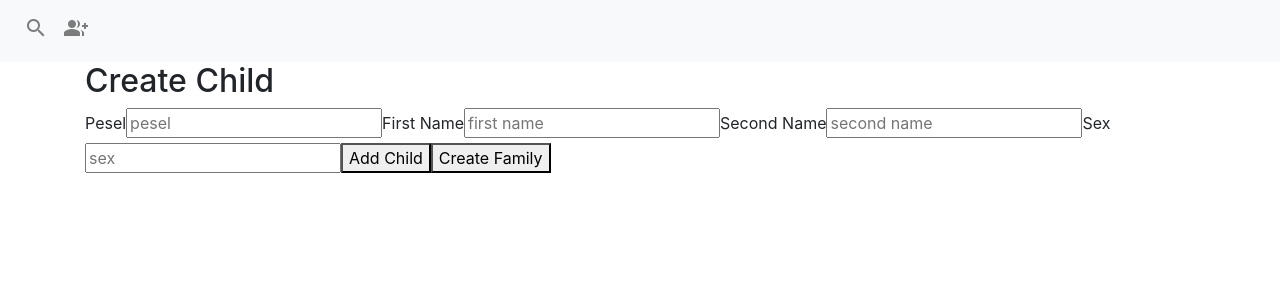
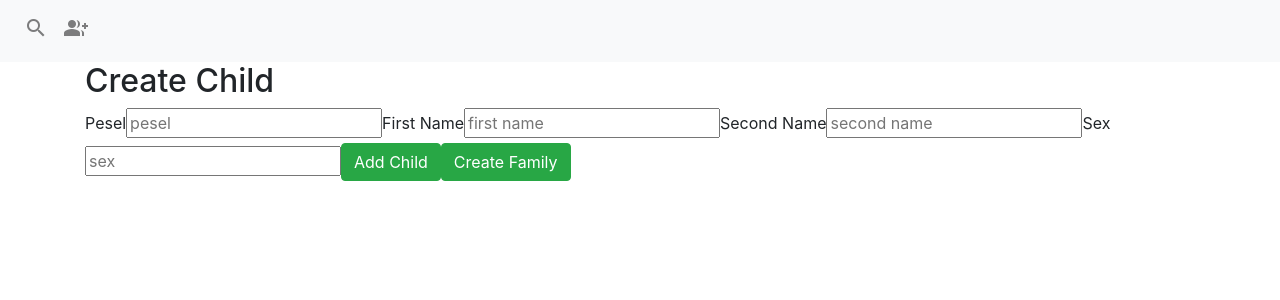
Before and after one commit to michalprzystupa/family-manager, an Angular app in the folder angular-service/: page /add-child in a window 1280 px wide. Shown: the top 300 px of the page. Built offline with nearby package versions, Linux system fonts and the light colour scheme.

Commit message:
Beautify buttons

```diff
--- a/angular-service/src/app/add-child/add-child.component.html
+++ b/angular-service/src/app/add-child/add-child.component.html
@@ -12,6 +12,6 @@
   <label>Sex</label>
 	<input [(ngModel)]="child.sex" placeholder="sex"/>
 
-  <button (click)="addChild()">Add Child</button>
-  <button (click)="createFamily()">Create Family</button>
+  <button type="button" class="btn btn-success" (click)="addChild()">Add Child</button>
+  <button type="button" class="btn btn-success" (click)="createFamily()">Create Family</button>
 </div>
--- a/angular-service/src/app/add-father/add-father.component.html
+++ b/angular-service/src/app/add-father/add-father.component.html
@@ -12,5 +12,5 @@
   <label>Birth Date</label>
 	<input [(ngModel)]="father.birthDate" placeholder="birth date"/>
 
-  <button (click)="setFather()">Set Father</button>
+  <button type="button" class="btn btn-success" (click)="setFather()">Set Father</button>
 </div>
```
